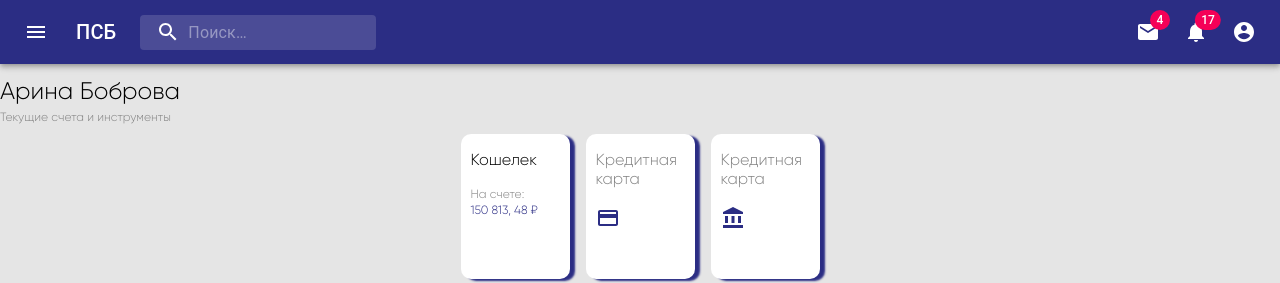
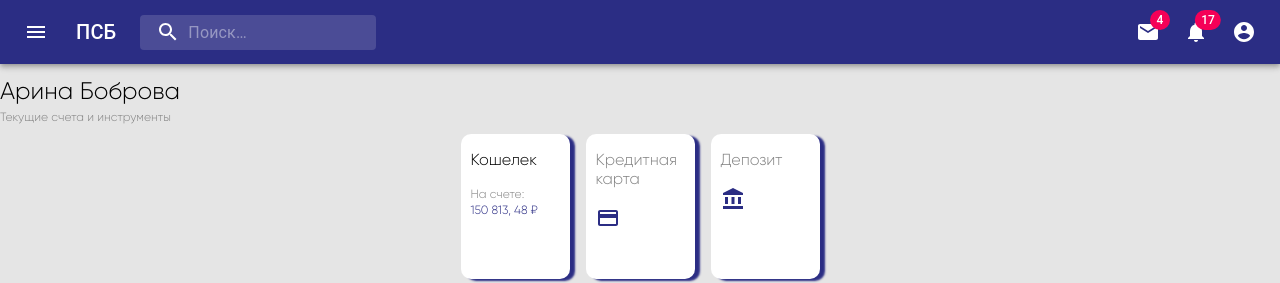
Before and after one commit to samakovuluk/upsb-main, a React (Create React App) app: page / in a window 1280 px wide. Shown: the top 283 px of the page. Built offline with nearby package versions, Linux system fonts and the light colour scheme.

Commit message:
pixelperfect

```diff
--- a/src/App.css
+++ b/src/App.css
@@ -101,7 +101,7 @@
   margin-bottom: 20px;
 }
 
-.mainWallet .label {
+.mainWallet p {
   font-size: 16px;
   color: #838383;
   margin-left: 27px;
--- a/src/App.js
+++ b/src/App.js
@@ -91,7 +91,7 @@ function Home() {
           onClick={handleDepositClick}
           onKeyDown={() => {}}
         >
-          <div className="mainTitle secondaryFont">Кредитная карта</div>
+          <div className="mainTitle secondaryFont">Депозит</div>
           <div className="account">
             <AccountBalance />
           </div>
@@ -124,6 +124,8 @@ function App() {
         <Switch>
           <Route exact path="/" component={Home} />
           <Route exact path="/wallet/" component={Wallet} />
+          <Route exact path="/depoist/" component={Deposit} />
+          <Route exact path="/credit/" component={Credit} />
         </Switch>
       </>
     </BrowserRouter>
```
